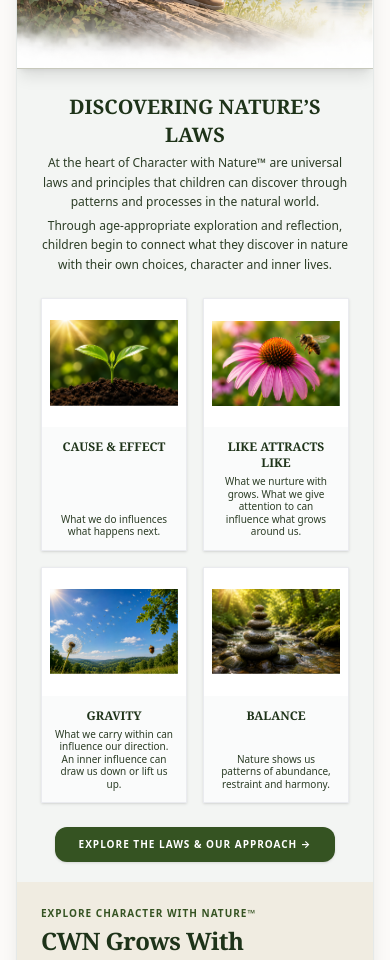
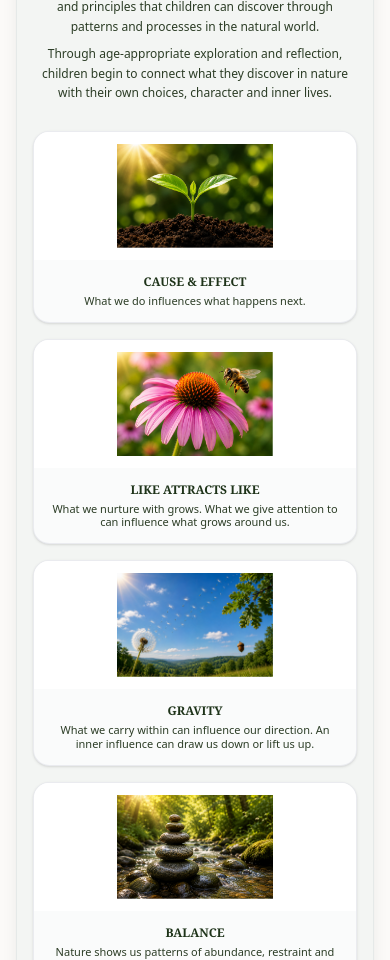
Before and after one commit to nnochirivincent/mch-platform, a React (Vite) app: page /character-with-nature in a window 390 px wide. Shown: the part 1040-2000 px from the top of the page. Built offline with nearby package versions, Linux system fonts and the light colour scheme.

Commit message:
new commit

```diff
--- a/src/components/CharacterwithNature.jsx
+++ b/src/components/CharacterwithNature.jsx
@@ -1,14 +1,15 @@
 import React from 'react';
+import { Link } from 'react-router-dom';
 import ScrollFade from './ScrollFade';
 
 export default function CharacterwithNature() {
   return (
-    <div className="bg-[#fcfbf9] min-h-screen py-10 px-4 sm:px-6 lg:px-8">
+    <div className="bg-[#fcfbf9] min-h-screen py-6 sm:py-10 px-4 sm:px-6 lg:px-8">
       <ScrollFade delay={80}>
         <div className="max-w-5xl mx-auto bg-white rounded-3xl shadow-xl border border-emerald-950/10 overflow-hidden">
 
           {/* Top Header Banner with Full Image */}
-          <div className="relative w-full h-48 sm:h-64 bg-emerald-950 overflow-hidden">
+          <div className="relative w-full h-40 sm:h-56 md:h-64 bg-emerald-950 overflow-hidden">
             <img
               src="/cwn-image.jpeg"
               alt="Character with Nature Header"
@@ -21,34 +22,32 @@ export default function CharacterwithNature() {
             <div className="grid lg:grid-cols-12 items-stretch">
 
               {/* Left Column: Title & Text */}
-              <div className="lg:col-span-7 p-6 sm:p-10 space-y-6 flex flex-col justify-center">
+              <div className="lg:col-span-7 p-5 sm:p-8 md:p-10 space-y-4 sm:space-y-6 flex flex-col justify-center">
                 <div className="border-l-4 border-[#355322] pl-3">
                   <h3 className="text-[10px] uppercase tracking-widest font-extrabold text-[#355322]">
                     THE CWN APPROACH
                   </h3>
-                  <h2 className="text-2xl sm:text-3xl font-serif text-[#1e3319] font-bold tracking-tight">
+                  <h2 className="text-xl sm:text-2xl md:text-3xl font-serif text-[#1e3319] font-bold tracking-tight">
                     Learning Through Discovery
                   </h2>
                 </div>
 
-                <div className="space-y-4 text-xs sm:text-sm text-[#2c3d26] leading-relaxed text-justify">
+                <div className="space-y-3 sm:space-y-4 text-xs sm:text-sm text-[#2c3d26] leading-relaxed text-justify">
                   <p>
                     Children encounter patterns, relationships and processes in nature every day. <strong className="font-bold text-[#1e3319]">Character with Nature™ (CWN)</strong> turns these encounters into opportunities for discovery—helping children explore what the natural world can reveal about character, choices and their inner lives.
                   </p>
                   <p>
                     Rather than teaching these ideas as abstract concepts, CWN invites children to experience them through stories, observation, nature exploration and reflection. As they notice, question and make connections for themselves, children can develop positive character traits, deepen their inner and spiritual awareness, and begin to recognise principles at work in nature and in life.
                   </p>
-                  <div className="pt-2 text-center font-bold text-xs sm:text-sm tracking-wide text-[#355322] uppercase">
+                  <div className="pt-1 text-center font-bold text-[11px] sm:text-xs tracking-wide text-[#355322] uppercase">
                     Nature • Character • Inner Awareness • Spiritual Growth
                   </div>
                 </div>
               </div>
 
               {/* Right Column: Image starting flush at the hero banner line */}
-              <div className="lg:col-span-5 relative h-full lg:-mr-10">
-                {/* Image container with left border matching the gradient color to hide the border */}
+              <div className="lg:col-span-5 relative h-64 sm:h-80 lg:h-full lg:-mr-10">
                 <div className="relative w-full h-full overflow-hidden shadow-lg border-b lg:border-b-0 border-[#23351a]/15 bg-emerald-950/5 lg:border-l-[20px] lg:border-l-[#f0ece1]">
-                  {/* Deeper Cream-to-transparent gradient mask on the left edge */}
                   <div className="absolute inset-y-0 left-0 w-24 bg-gradient-to-r from-[#f0ece1] via-[#f0ece1]/80 to-transparent pointer-events-none z-10 hidden sm:block"></div>
 
                   <img
@@ -63,9 +62,9 @@ export default function CharacterwithNature() {
           </div>
 
           {/* SECTION 2: DISCOVERING NATURE'S LAWS */}
-          <div className="bg-[#f3f5f3] px-6 sm:px-10 pt-6 pb-5 space-y-5 text-center">
-            <div className="max-w-2xl mx-auto space-y-1">
-              <h3 className="text-xl sm:text-2xl font-serif font-extrabold text-[#1e3319]">
+          <div className="bg-[#f3f5f3] px-4 sm:px-8 md:px-10 py-6 sm:py-8 space-y-6 text-center">
+            <div className="max-w-2xl mx-auto space-y-2">
+              <h3 className="text-lg sm:text-xl md:text-2xl font-serif font-extrabold text-[#1e3319]">
                 DISCOVERING NATURE’S LAWS
               </h3>
               <p className="text-[#2c3d26] text-xs sm:text-sm leading-relaxed">
@@ -76,72 +75,72 @@ export default function CharacterwithNature() {
               </p>
             </div>
 
-            {/* 4 Cards Grid */}
-            <div className="grid grid-cols-2 lg:grid-cols-4 gap-4 pt-1">
+            {/* 4 Cards Grid - Fully responsive grid for mobile */}
+            <div className="grid grid-cols-1 sm:grid-cols-2 lg:grid-cols-4 gap-4 pt-1">
 
               {/* Card 1: Cause & Effect */}
-              <div className="bg-white rounded-none overflow-hidden shadow-sm border border-gray-200/80 flex flex-col">
-                <div className="w-full h-32 bg-white relative overflow-hidden flex items-center justify-center p-2">
+              <div className="bg-white rounded-2xl sm:rounded-none overflow-hidden shadow-sm border border-gray-200/80 flex flex-col">
+                <div className="w-full h-32 sm:h-36 bg-white relative overflow-hidden flex items-center justify-center p-3">
                   <img
                     src="/cwn-image-2.png"
                     alt="Cause & Effect"
                     className="w-full h-full object-contain object-center"
                   />
                 </div>
-                <div className="p-3 space-y-1 text-center flex-1 flex flex-col justify-between bg-emerald-950/[0.02]">
+                <div className="p-3.5 space-y-1 text-center flex-1 flex flex-col justify-between bg-emerald-950/[0.02]">
                   <h4 className="font-serif font-bold text-xs uppercase text-[#1e3319]">CAUSE & EFFECT</h4>
-                  <p className="text-[#2c3d26] text-[10px] sm:text-xs leading-tight">
+                  <p className="text-[#2c3d26] text-[11px] sm:text-xs leading-tight">
                     What we do influences what happens next.
                   </p>
                 </div>
               </div>
 
               {/* Card 2: Like Attracts Like */}
-              <div className="bg-white rounded-none overflow-hidden shadow-sm border border-gray-200/80 flex flex-col">
-                <div className="w-full h-32 bg-white relative overflow-hidden flex items-center justify-center p-2">
+              <div className="bg-white rounded-2xl sm:rounded-none overflow-hidden shadow-sm border border-gray-200/80 flex flex-col">
+                <div className="w-full h-32 sm:h-36 bg-white relative overflow-hidden flex items-center justify-center p-3">
                   <img
                     src="/cwn-image-3.png"
                     alt="Like Attracts Like"
                     className="w-full h-full object-contain object-center"
                   />
                 </div>
-                <div className="p-3 space-y-1 text-center flex-1 flex flex-col justify-between bg-emerald-950/[0.02]">
+                <div className="p-3.5 space-y-1 text-center flex-1 flex flex-col justify-between bg-emerald-950/[0.02]">
                   <h4 className="font-serif font-bold text-xs uppercase text-[#1e3319]">LIKE ATTRACTS LIKE</h4>
-                  <p className="text-[#2c3d26] text-[10px] sm:text-xs leading-tight">
+                  <p className="text-[#2c3d26] text-[11px] sm:text-xs leading-tight">
                     What we nurture with grows. What we give attention to can influence what grows around us.
                   </p>
                 </div>
               </div>
 
               {/* Card 3: Gravity */}
-              <div className="bg-white rounded-none overflow-hidden shadow-sm border border-gray-200/80 flex flex-col">
-                <div className="w-full h-32 bg-white relative overflow-hidden flex items-center justify-center p-2">
+              <div className="bg-white rounded-2xl sm:rounded-none overflow-hidden shadow-sm border border-gray-200/80 flex flex-col">
+                <div className="w-full h-32 sm:h-36 bg-white relative overflow-hidden flex items-center justify-center p-3">
                   <img
                     src="/cwn-image-4.png"
                     alt="Gravity"
                     className="w-full h-full object-contain object-center"
                   />
                 </div>
-                <div className="p-3 space-y-1 text-center flex-1 flex flex-col justify-between bg-emerald-950/[0.02]">
+                <div className="p-3.5 space-y-1 text-center flex-1 flex flex-col justify-between bg-emerald-950/[0.02]">
                   <h4 className="font-serif font-bold text-xs uppercase text-[#1e3319]">GRAVITY</h4>
-                  <p className="text-[#2c3d26] text-[10px] sm:text-xs leading-tight">
+                  <p className="text-[#2c3d26] text-[11px] sm:text-xs leading-tight">
                     What we carry within can influence our direction. An inner influence can draw us down or lift us up.
                   </p>
                 </div>
               </div>
 
               {/* Card 4: Balance */}
-              <div className="bg-white rounded-none overflow-hidden shadow-sm border border-gray-200/80 flex flex-col">
-                <div className="w-full h-32 bg-white relative overflow-hidden flex items-center justify-center p-2">
+              <div className="bg-white rounded-2xl sm:rounded-none overflow-hidden shadow-sm border border-gray-200/80 flex flex-col">
+                <div className="w-full h-32 sm:h-36 bg-white relative overflow-hidden flex items-center justify-center p-3">
                   <img
                     src="/cwn-image-5.png"
                     alt="Balance"
                     className="w-full h-full object-contain object-center"
                   />
                 </div>
-                <div className="p-3 space-y-1 text-center flex-1 flex flex-col justify-between bg-emerald-950/[0.02]">
+                <div className="p-3.5 space-y-1 text-center flex-1 flex flex-col justify-between bg-emerald-950/[0.02]">
                   <h4 className="font-serif font-bold text-xs uppercase text-[#1e3319]">BALANCE</h4>
-                  <p className="text-[#2c3d26] text-[10px] sm:text-xs leading-tight">
+                  <p className="text-[#2c3d26] text-[11px] sm:text-xs leading-tight">
                     Nature shows us patterns of abundance, restraint and harmony.
                   </p>
                 </div>
@@ -150,35 +149,35 @@ export default function CharacterwithNature() {
             </div>
 
             {/* Button: Explore the Laws */}
-            <div className="pt-1">
-              <button
-                type="button"
-                className="bg-[#355322] hover:bg-[#2c441b] text-white font-bold text-[10px] uppercase tracking-widest px-6 py-2.5 rounded-xl shadow transition"
+            <div className="pt-2">
+              <Link
+                to="/cwn/laws"
+                className="inline-block bg-[#355322] hover:bg-[#2c441b] text-white font-bold text-[10px] uppercase tracking-widest px-6 py-3 rounded-xl shadow transition"
               >
                 EXPLORE THE LAWS & OUR APPROACH →
-              </button>
+              </Link>
             </div>
 
           </div>
 
           {/* SECTION 3: EXPLORE CHARACTER WITH NATURE - CWN GROWS WITH CHILDREN */}
-          <div className="bg-[#f0ece1] p-6 sm:p-10 space-y-6">
+          <div className="bg-[#f0ece1] p-5 sm:p-8 md:p-10 space-y-6">
             <div className="space-y-1">
               <h3 className="text-[10px] uppercase tracking-widest font-extrabold text-[#355322]">
                 EXPLORE CHARACTER WITH NATURE™
               </h3>
-              <h2 className="text-2xl sm:text-3xl font-serif text-[#1e3319] font-bold tracking-tight">
+              <h2 className="text-xl sm:text-2xl md:text-3xl font-serif text-[#1e3319] font-bold tracking-tight">
                 CWN Grows With Children
               </h2>
               <p className="text-[#2c3d26] text-xs sm:text-sm">
-                CWN grows with children as their capacity for wonder, contact and reflect deepens.
+                CWN grows with children as their capacity for wonder, contact and reflection deepens.
               </p>
             </div>
 
             <div className="grid lg:grid-cols-12 gap-6 items-center">
 
-              {/* Image Container with background matching the section background (#f0ece1) */}
-              <div className="lg:col-span-8 w-full h-44 sm:h-56 bg-[#f0ece1] rounded-2xl overflow-hidden border border-emerald-950/10 shadow-sm flex items-center justify-center">
+              {/* Image Container */}
+              <div className="lg:col-span-8 w-full h-48 sm:h-64 lg:h-56 bg-[#f0ece1] rounded-2xl overflow-hidden border border-emerald-950/10 shadow-sm flex items-center justify-center">
                 <img
                   src="/final-cwn-image.jpeg"
                   alt="CWN Grows With Children"
@@ -195,12 +194,12 @@ export default function CharacterwithNature() {
                   Parents can also explore the foundational CWN guide and guidance for supporting their child's growth.
                 </p>
                 <div>
-                  <button
-                    type="button"
-                    className="w-full bg-[#355322] hover:bg-[#2c441b] text-white font-bold text-[10px] uppercase tracking-widest py-3 px-4 rounded-xl shadow transition text-center"
+                  <Link
+                    to="/cwn/programmes"
+                    className="block w-full bg-[#355322] hover:bg-[#2c441b] text-white font-bold text-[10px] uppercase tracking-widest py-3 px-4 rounded-xl shadow transition text-center"
                   >
                     EXPLORE CWN PROGRAMMES →
-                  </button>
+                  </Link>
                 </div>
               </div>
 
```
